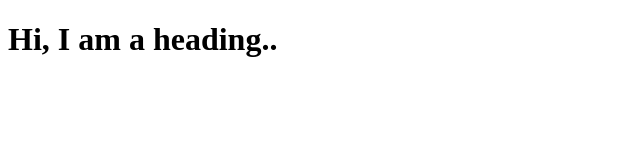
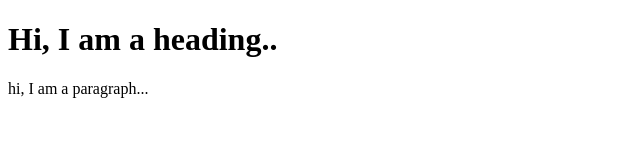
Before and after one commit to krishna-dave206/GitClone_C, a plain HTML site: page index.html in a window 1280 px wide. Shown: the whole page, without its empty margins (0-640 px from the left). Drawn offline with Linux system fonts and the light colour scheme.

Commit message:
New Feature

```diff
--- a/index.html
+++ b/index.html
@@ -7,5 +7,6 @@
 </head>
 <body>
     <h1>Hi, I am a heading..</h1>
+    <p>hi, I am a paragraph...</p>
 </body>
 </html>
```
